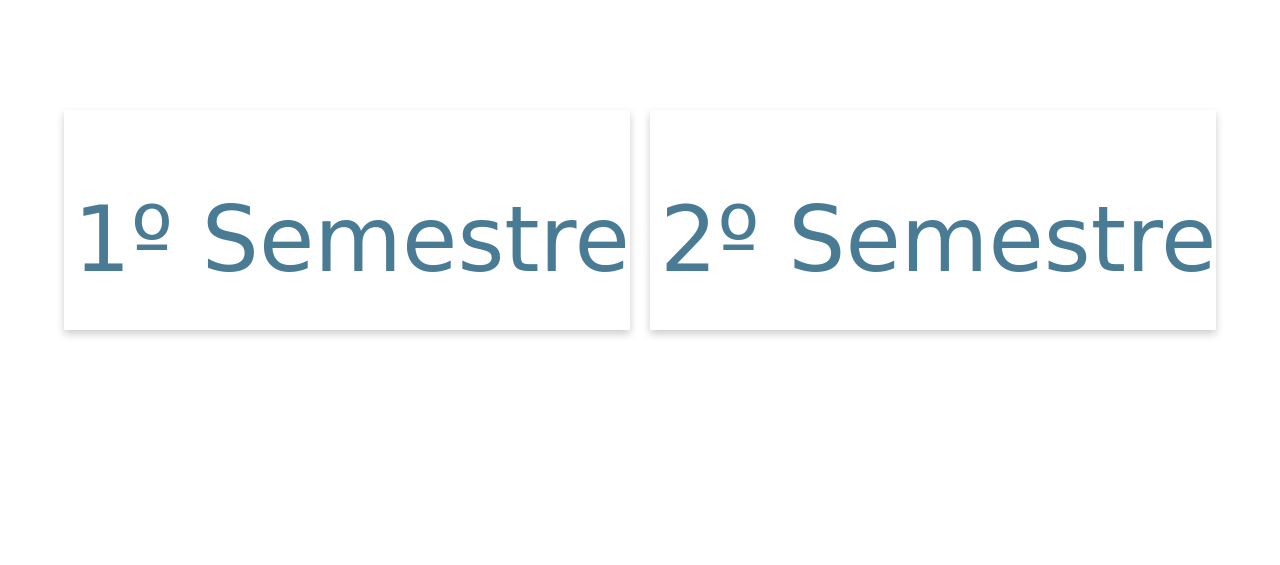
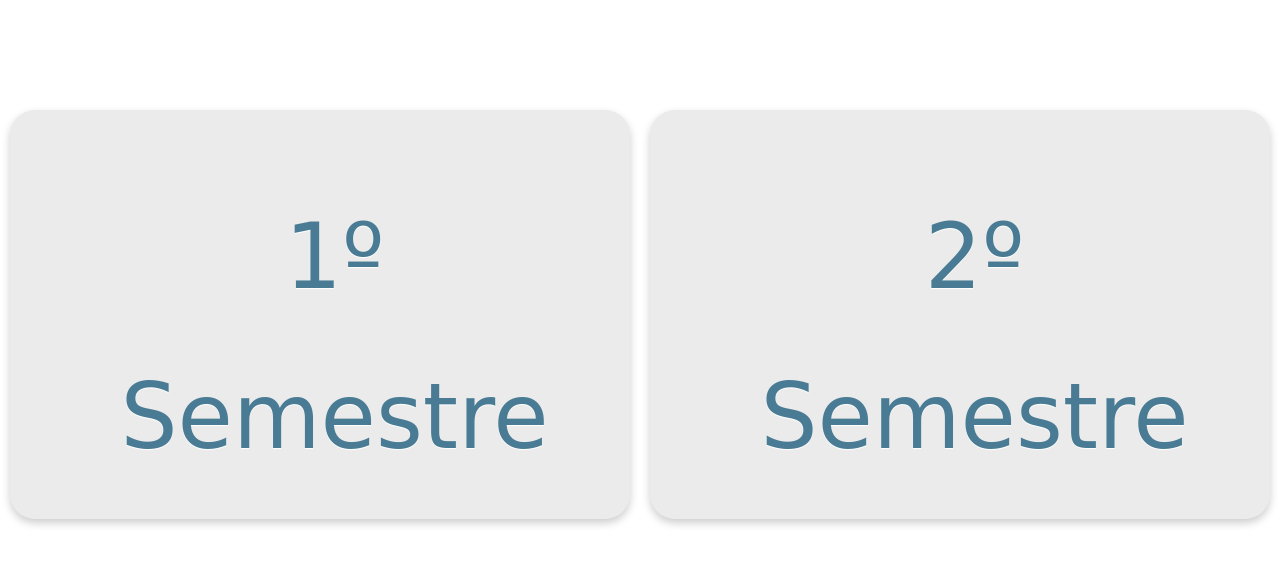
Before and after one commit to coutooo/ECTHub, a Django app: template pages/templates/subjects3.html in a window 1280 px wide. Shown: the part 52-617 px from the top of the page. Run offline with Django 3.2, Linux system fonts and the light colour scheme; the template is opened without the code that fills it, so the values that code supplies are empty.

Commit message:
blablabla

```diff
--- /dev/null
+++ b/pages/calendar.py
@@ -0,0 +1,4 @@
+from pprint import pprint
+from Google import Create_Service
+
+CLIENT_SECRET_FILE = 'client_secret.json'
--- /dev/null
+++ b/pages/client_secret.json
@@ -0,0 +1 @@
+{"web":{"client_id":"534598659796-9rceqgektvr94n1gbrfbvvdrh6095qsr.apps.googleusercontent.com","project_id":"ringed-empire-314110","auth_uri":"https://accounts.google.com/o/oauth2/auth","token_uri":"https://oauth2.googleapis.com/token","auth_provider_x509_cert_url":"https://www.googleapis.com/oauth2/v1/certs","client_secret":"XlMpOOHG30ZIkwTpZ-XqTjpA"}}
--- a/pages/templates/subjects3.html
+++ b/pages/templates/subjects3.html
@@ -2,9 +2,10 @@
 {% block content %}
 
 <body>
-    <div class="row" style="display: flex; justify-content: center; margin-top: 100px;">
+    <div class="row" style="display: flex; justify-content: center; margin-top: 100px;align-items: stretch;">
         <div class="col-lg-3 col-md-6 col-sm-6" >
-            <div class="card">
+            <div class="card" style="border-radius: 1em; background-color: rgb(236, 235, 235);">
+                <label class="container">
                     <h1 class="card-title">1º Semestre</h1>
                     {% for id, name in first_sem.items %}
                         <label class="container">
@@ -13,10 +14,12 @@
                             <a href="/resources?sub={{ id }}" style="text-decoration : none; color : #000000;">{{ name }}</a>
                         </label>
                     {% endfor %}
+                </label>
             </div>
         </div>
         <div class="col-lg-3 col-md-6 col-sm-6">
-            <div class="card">
+            <div class="card" style="border-radius: 1em; background-color: rgb(236, 235, 235);">
+                <label class="container">
                     <h1 class="card-title">2º Semestre</h1>
                     {% for id, name in second_sem.items %}
                         <label class="container">
@@ -25,6 +28,7 @@
                             <a href="/resources?sub={{ id }}" style="text-decoration : none; color : #000000;">{{ name }}</a>
                         </label>
                     {% endfor %}
+                </label>
             </div>
         </div>
     </div>
```
Also changed, not shown: pages/templates/home.html (+4 -4 lines), media/resources/files/print_wq5vHhi.png (added), pages/templates/navbar.html (indentation only). Lines whose indentation alone changed are shown as unchanged.
